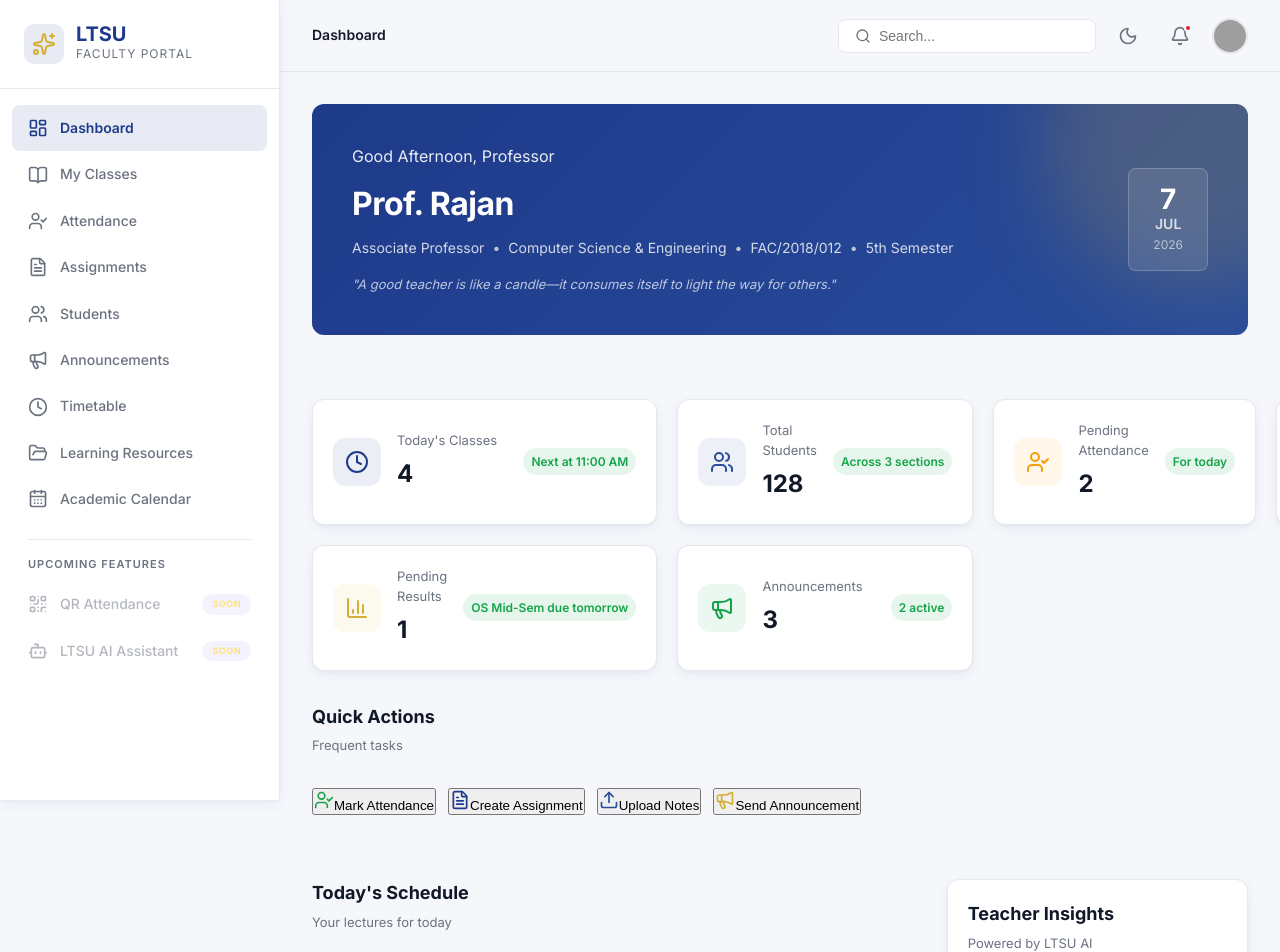
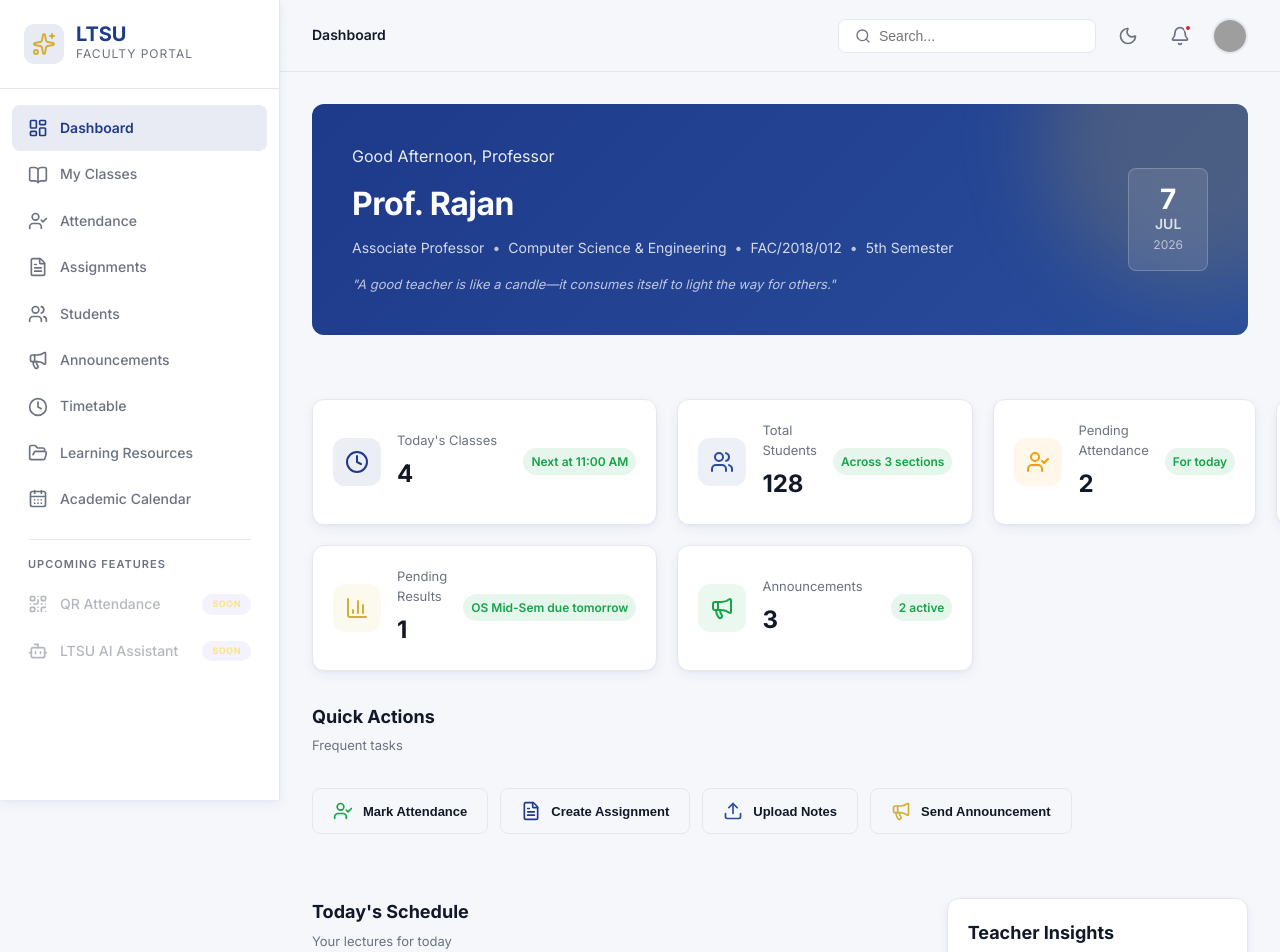
Before and after one commit to armanpreet-singh/smart-student-portal, a React (Vite) app: page /teacher in a window 1280 px wide. Shown: the top 952 px of the page. Built offline with nearby package versions, Linux system fonts and the light colour scheme; grey boxes are pictures that could not be loaded.

Commit message:
Add quick action buttons styles for enhanced user interaction.

```diff
--- a/src/features/dashboard/styles/cards.css
+++ b/src/features/dashboard/styles/cards.css
@@ -490,3 +490,32 @@
   flex-direction: column;
   gap: 12px;
 }
+/* =========================================
+   QUICK ACTION BUTTONS
+   ========================================= */
+
+.d-quick-action {
+  display: flex;
+  align-items: center;
+  gap: 10px;
+  padding: 12px 20px;
+  background: var(--d-bg);
+  border: 1px solid var(--d-border);
+  border-radius: var(--d-radius-sm);
+  color: var(--d-text);
+  font-size: 13px;
+  font-weight: 600;
+  cursor: pointer;
+  transition: var(--d-transition);
+  white-space: nowrap;
+  flex-shrink: 0;
+}
+
+.d-quick-action:hover {
+  border-color: var(--d-primary);
+  box-shadow: var(--d-shadow);
+}
+
+.d-quick-action span {
+  line-height: 1;
+}
```
